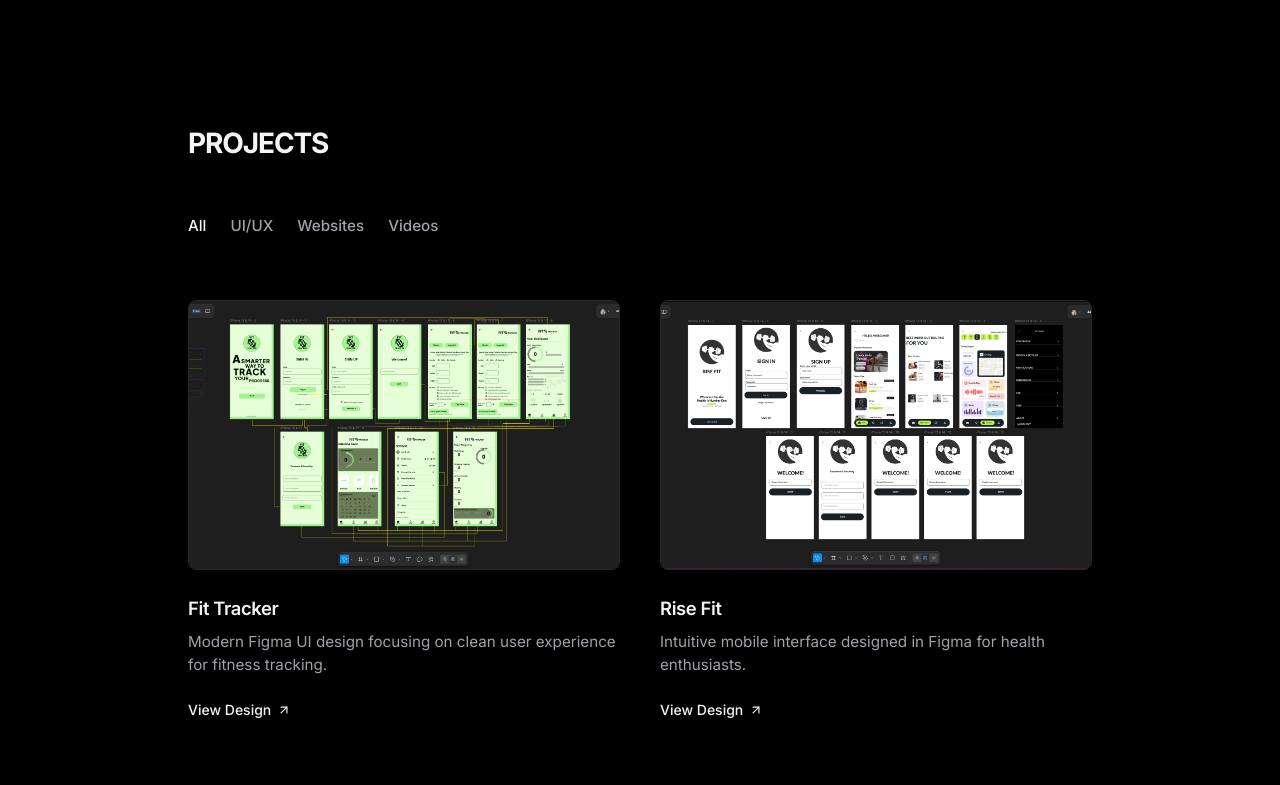
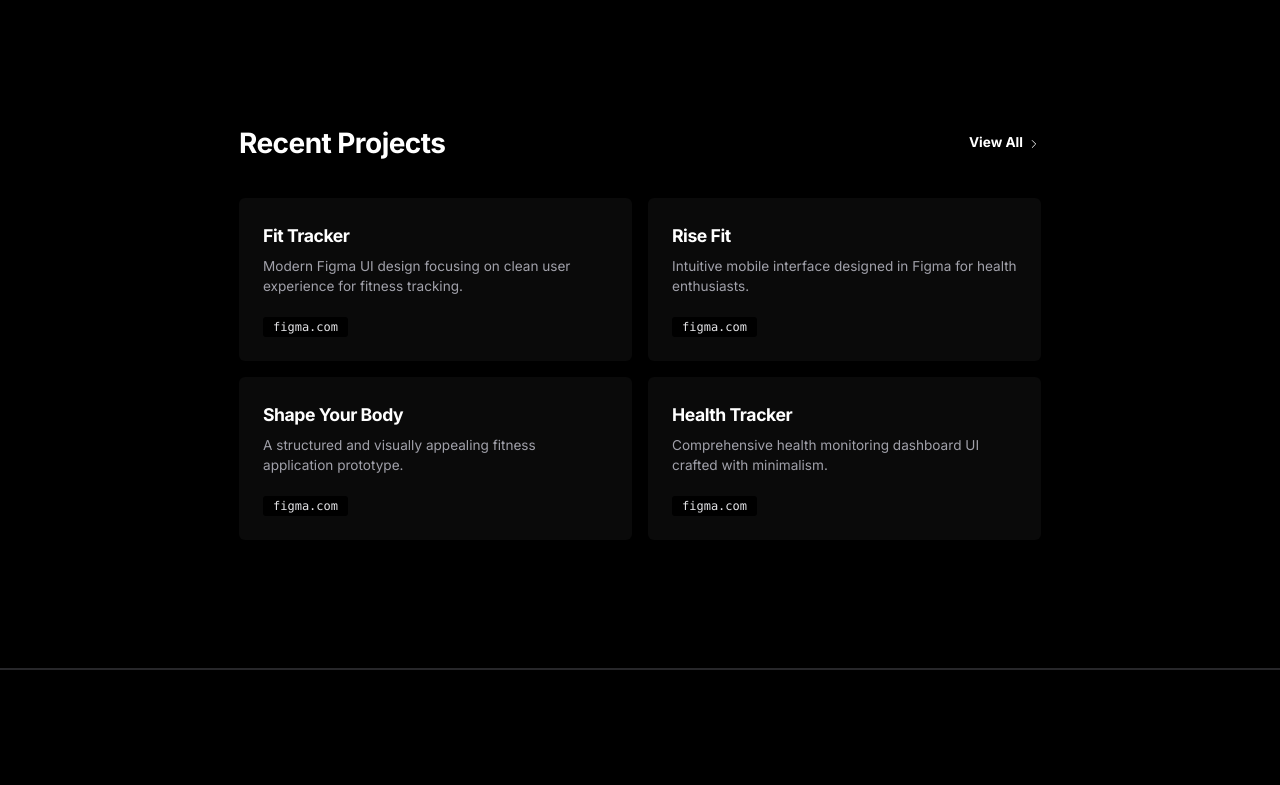
Before and after one commit to egunalucasandrei-droid/My-Portfolio-Eguna, a React (Vite) app: page / in a window 1280 px wide. Shown: the part 5200-5985 px from the top of the page. Built offline with nearby package versions, Linux system fonts and the light colour scheme.

Commit message:
Fix Project section

```diff
--- a/src/App.jsx
+++ b/src/App.jsx
@@ -148,12 +148,13 @@ export default function App() {
   };
 
   const [theme, setTheme] = useState(getInitialTheme);
-  const [activeFilter, setActiveFilter] = useState('all');
-  const [displayFilter, setDisplayFilter] = useState('all');
   const [isModalOpen, setIsModalOpen] = useState(false);
   const [modalImg, setModalImg] = useState('');
   const [showAllCerts, setShowAllCerts] = useState(false);
   const [certVisible, setCertVisible] = useState(false);
+
+  // Controls the Projects view toggle (Recent vs All)
+  const [showAllProjects, setShowAllProjects] = useState(false);
 
   useEffect(() => {
     try {
@@ -183,14 +184,6 @@ export default function App() {
 
     return () => observer.disconnect();
   }, []);
-
-  // Project Filtering Logic
-  const handleFilterChange = (filter) => {
-    setActiveFilter(filter);
-    setTimeout(() => {
-      setDisplayFilter(filter);
-    }, 400);
-  };
 
   const openModal = (imgSrc) => {
     setModalImg(imgSrc);
@@ -647,51 +640,75 @@ export default function App() {
 
       {/* PROJECTS SECTION */}
       <section id="projects" className="py-32 border-b border-(--border) transition-colors duration-300">
-        <div className="w-full max-w-250 mx-auto px-6">
-          <h2 className="text-[1.75rem] font-bold tracking-[-0.04em] mb-12 text-(--text-main) fade-up pl-6">PROJECTS</h2>
+        <div className="w-full max-w-212.5 mx-auto px-6">
 
-          <div className="flex gap-6 mb-14 flex-wrap fade-up pl-6">
-            <button className={`bg-transparent border-none text-[0.95rem] font-medium cursor-pointer pb-1.5 border-b-2 transition-all duration-300 hover:text-(--text-main) ${activeFilter === 'all' ? 'text-(--text-main) border-(--text-main)' : 'text-(--text-muted) border-transparent'}`} onClick={() => handleFilterChange('all')}>All</button>
-            <button className={`bg-transparent border-none text-[0.95rem] font-medium cursor-pointer pb-1.5 border-b-2 transition-all duration-300 hover:text-(--text-main) ${activeFilter === 'uiux' ? 'text-(--text-main) border-(--text-main)' : 'text-(--text-muted) border-transparent'}`} onClick={() => handleFilterChange('uiux')}>UI/UX</button>
-            <button className={`bg-transparent border-none text-[0.95rem] font-medium cursor-pointer pb-1.5 border-b-2 transition-all duration-300 hover:text-(--text-main) ${activeFilter === 'web' ? 'text-(--text-main) border-(--text-main)' : 'text-(--text-muted) border-transparent'}`} onClick={() => handleFilterChange('web')}>Websites</button>
-            <button className={`bg-transparent border-none text-[0.95rem] font-medium cursor-pointer pb-1.5 border-b-2 transition-all duration-300 hover:text-(--text-main) ${activeFilter === 'video' ? 'text-(--text-main) border-(--text-main)' : 'text-(--text-muted) border-transparent'}`} onClick={() => handleFilterChange('video')}>Videos</button>
+          {/* Header */}
+          <div className="flex justify-between items-center mb-8 fade-up">
+            <div className="flex items-center gap-3">
+              {showAllProjects && (
+                <button
+                  onClick={() => {
+                    setShowAllProjects(false);
+                    document.getElementById('projects').scrollIntoView({ behavior: 'smooth' });
+                  }}
+                  className="bg-transparent border-none text-[#a1a1aa] text-[0.85rem] font-medium cursor-pointer flex items-center gap-1.5 hover:text-white transition-colors"
+                >
+                  <svg viewBox="0 0 24 24" fill="none" stroke="currentColor" strokeWidth="2" strokeLinecap="round" strokeLinejoin="round" className="w-3.5 h-3.5">
+                    <line x1="19" y1="12" x2="5" y2="12"></line>
+                    <polyline points="12 19 5 12 12 5"></polyline>
+                  </svg>
+                  Back to Home
+                </button>
+              )}
+              <h2 className="text-[1.5rem] md:text-[1.75rem] font-bold tracking-[-0.02em] text-white">
+                {showAllProjects ? "All Projects" : "Recent Projects"}
+              </h2>
+            </div>
+
+            {!showAllProjects && (
+              <button
+                onClick={() => setShowAllProjects(true)}
+                className="bg-transparent border-none text-[0.85rem] font-bold cursor-pointer inline-flex items-center gap-1 text-white hover:text-[#a1a1aa] transition-colors group"
+              >
+                View All
+                <svg viewBox="0 0 24 24" fill="none" stroke="currentColor" strokeWidth="1.5" strokeLinecap="round" strokeLinejoin="round" className="w-3.5 h-3.5 mt-px transition-transform duration-300 group-hover:translate-x-1">
+                  <polyline points="9 18 15 12 9 6"></polyline>
+                </svg>
+              </button>
+            )}
           </div>
 
-          <div className="grid grid-cols-[repeat(auto-fill,minmax(300px,1fr))] gap-y-16 gap-x-10 px-6 fade-up">
-            {projects.map((proj, idx) => {
-              const isDisplayed = displayFilter === 'all' || proj.category === displayFilter;
-              const isVisible = activeFilter === 'all' || proj.category === activeFilter;
+          {/* Projects Grid */}
+          <div className="grid grid-cols-1 md:grid-cols-2 gap-4 fade-up">
+            {(showAllProjects ? projects : projects.slice(0, 4)).map((proj, idx) => {
+              let domainText = proj.linkText;
+              try {
+                if (proj.link && proj.link.startsWith('http')) {
+                  domainText = new URL(proj.link).hostname.replace('www.', '');
+                }
+              } catch (e) {}
 
               return (
-                <div
+                <a
                   key={idx}
-                  className="flex flex-col group"
-                  style={{
-                    display: isDisplayed ? 'flex' : 'none',
-                    opacity: isVisible ? 1 : 0,
-                    transform: isVisible ? 'translateY(0)' : 'translateY(15px)',
-                    transition: 'opacity 0.4s ease, transform 0.4s ease'
-                  }}
+                  href={proj.link}
+                  target="_blank"
+                  rel="noreferrer"
+                  className="flex flex-col p-6 rounded-md bg-[#0a0a0a] hover:bg-[#111111] transition-all duration-300 no-underline"
                 >
-                  <a href={proj.link} target="_blank" rel="noreferrer" className="w-full aspect-16/10 overflow-hidden bg-(--hover-bg) rounded-lg mb-6 border border-(--border) transition-colors duration-300">
-                    <img src={proj.img} alt={proj.title} className="w-full h-full object-cover transition-transform duration-600 cubic-bezier(0.16, 1, 0.3, 1) group-hover:scale-105" onError={(e) => { e.target.onerror = null; e.target.src = proj.fallback; }} />
-                  </a>
-                  <div>
-                    <h3 className="text-[1.15rem] font-semibold tracking-[-0.02em] mb-2 text-(--text-main)">{proj.title}</h3>
-                    <p className="text-(--text-muted) text-[0.95rem] mb-5 leading-normal">{proj.desc}</p>
-                    <a href={proj.link} target="_blank" rel="noreferrer" className="inline-flex items-center gap-1.5 font-medium text-[0.875rem] text-(--text-main) group/link">
-                      {proj.linkText}
-                      {proj.isVideo ? (
-                        <svg viewBox="0 0 24 24" fill="none" stroke="currentColor" strokeWidth="2" strokeLinecap="round" strokeLinejoin="round" className="w-3.5 h-3.5 transition-transform duration-300 group-hover/link:translate-x-1 group-hover/link:-translate-y-1"><polygon points="5 3 19 12 5 21 5 3"></polygon></svg>
-                      ) : (
-                        <svg viewBox="0 0 24 24" fill="none" stroke="currentColor" strokeWidth="2" strokeLinecap="round" strokeLinejoin="round" className="w-3.5 h-3.5 transition-transform duration-300 group-hover/link:translate-x-1 group-hover/link:-translate-y-1"><line x1="7" y1="17" x2="17" y2="7"></line><polyline points="7 7 17 7 17 17"></polyline></svg>
-                      )}
-                    </a>
+                  <h3 className="text-[1.1rem] font-bold text-white mb-1.5 tracking-tight">{proj.title}</h3>
+                  <p className="text-[#a1a1aa] text-[0.85rem] leading-normal mb-5">{proj.desc}</p>
+
+                  <div className="mt-auto flex items-start">
+                    <span className="inline-block px-2.5 py-1 bg-[#000000] text-[#e4e4e7] font-mono text-[0.75rem] font-medium leading-none rounded-[3px]">
+                      {domainText}
+                    </span>
                   </div>
-                </div>
+                </a>
               );
             })}
           </div>
+
         </div>
       </section>
 
```
